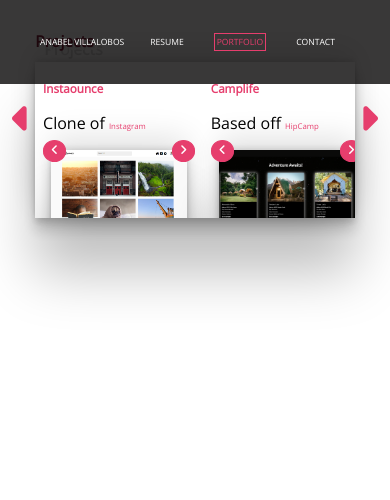
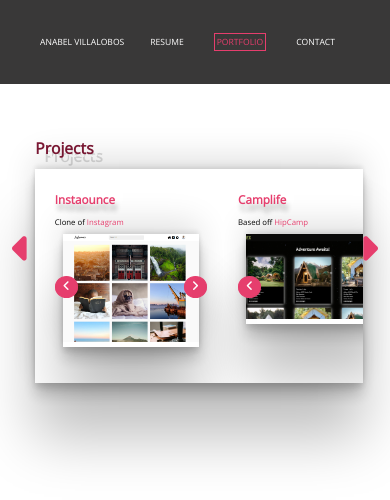
Before and after one commit to annvilla1998/ReactPersonalWebsite, a React (Create React App) app: page /portfolio in a window 390 px wide. Shown: the top 500 px of the page. Built offline with nearby package versions, Linux system fonts and the light colour scheme.

Commit message:
fixed mobile compatibility portfolio page

```diff
--- a/src/components/Portfolio/Portfolio.css
+++ b/src/components/Portfolio/Portfolio.css
@@ -2,7 +2,8 @@
 .portfolio-page {
     display: flex;
     flex-direction: column;
-    margin: 5vw 4vw;
+    margin : 15vh 4vw 8vh 4vw;
+    /* margin: 5vw 4vw; */
     position: relative;
     padding: 0 3vw;
 }
@@ -41,8 +42,8 @@
 
 .projects-container {
     display: flex;
-    height: 40vw;
     width: 100%;
+    padding: 1vw;
     box-shadow: rgba(0, 0, 0, 0.25) 0px 54px 55px, rgba(0, 0, 0, 0.12) 0px -12px 30px, rgba(0, 0, 0, 0.12) 0px 4px 6px, rgba(0, 0, 0, 0.17) 0px 12px 13px, rgba(0, 0, 0, 0.09) 0px -3px 5px;
     overflow: scroll;
     -webkit-animation: focus-in-contract-bck 1s cubic-bezier(0.250, 0.460, 0.450, 0.940) both;
@@ -54,8 +55,17 @@
 }
 
 .project {
-    margin: 2vw;
+    margin: 2vw 4vw;
     position: relative;
+}
+
+.project h2 {
+    text-shadow: 2px 7px 5px rgba(0,0,0,0.3), 0px -4px 10px rgba(255,255,255,0.3);
+    font-size: 3vmin;
+}
+
+.project p {
+    font-size: 2vmin;
 }
 
 .project-image {
--- a/src/components/Resume/Resume.css
+++ b/src/components/Resume/Resume.css
@@ -45,6 +45,7 @@
 .resume-page article a {
     text-decoration: none;
     color: var(--color-4);
+    text-shadow: 2px 7px 5px rgba(0,0,0,0.3), 0px -4px 10px rgba(255,255,255,0.5);
 }
 
 .resume-page article a:hover {
```
